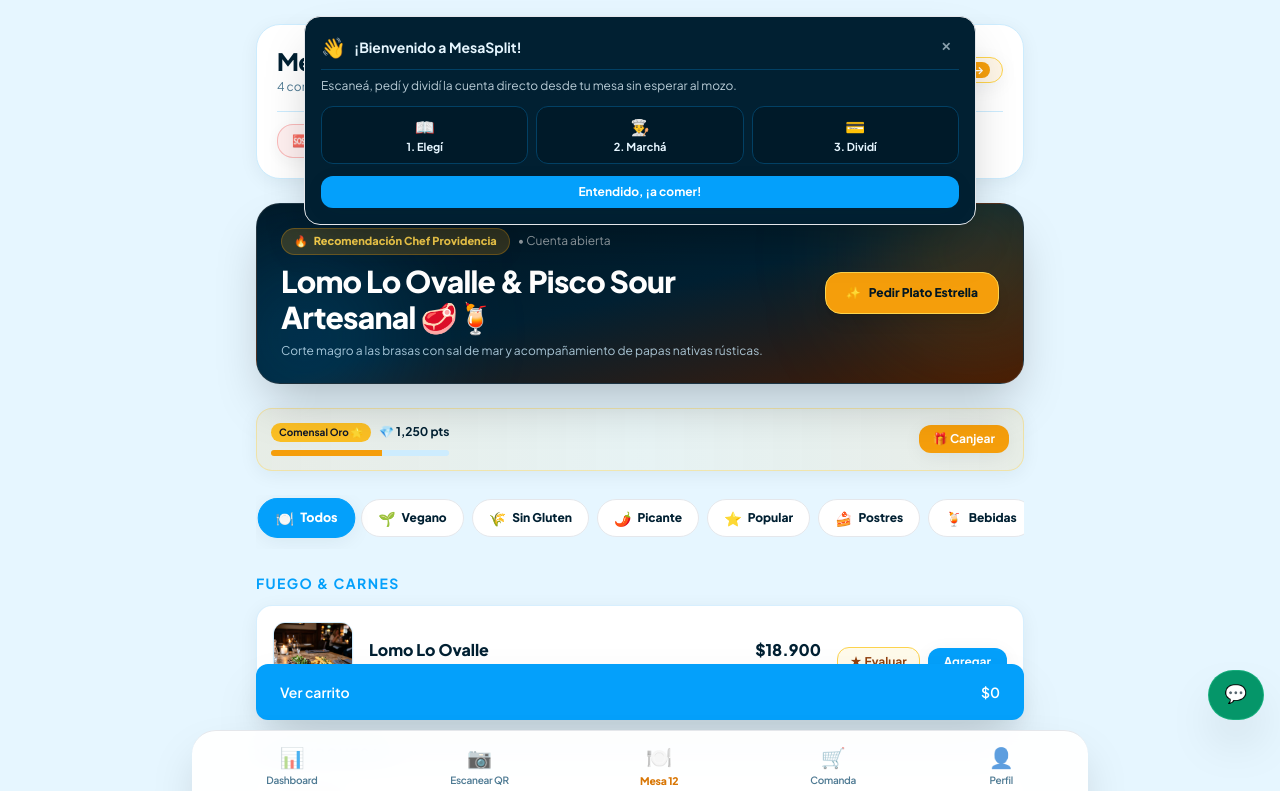
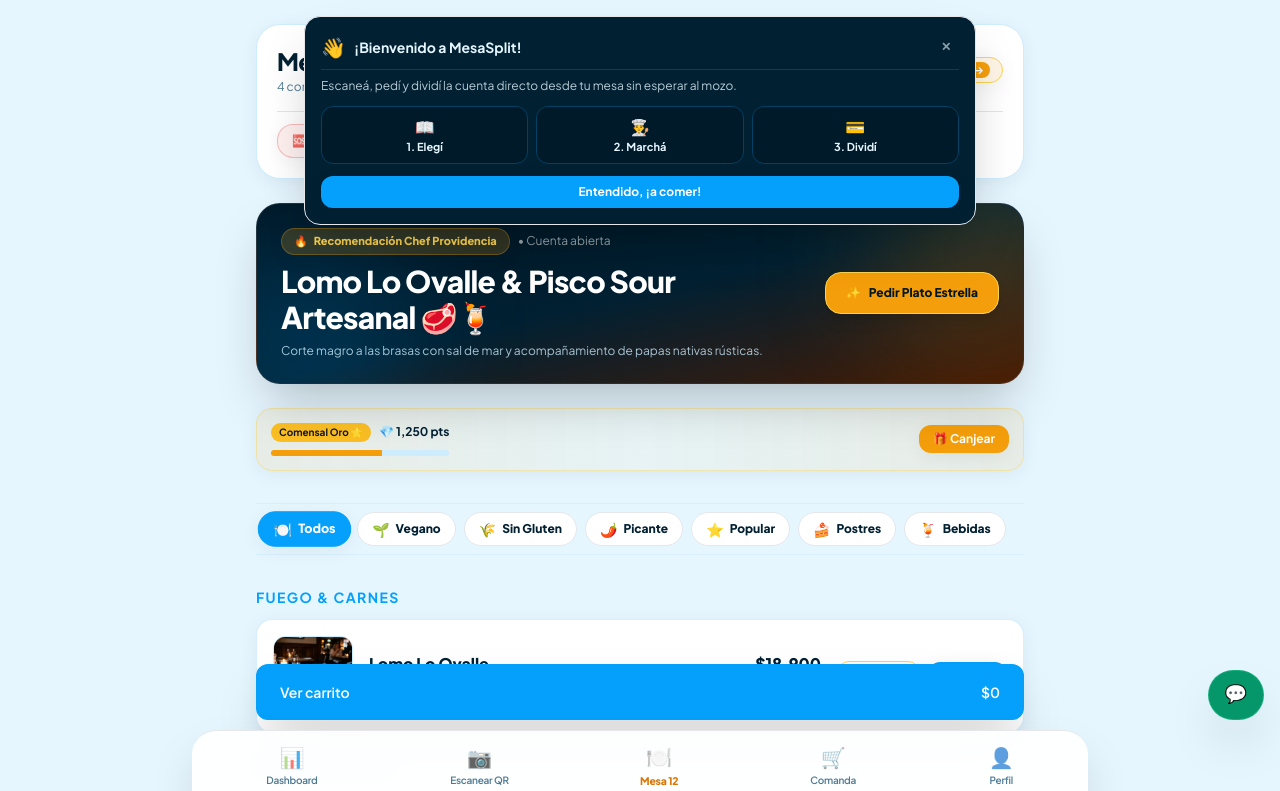
Before and after one commit to iacastillo90/mesasplit-demo-front, a React (Vite) app: page /cliente in a window 1280 px wide. Shown: the top 791 px of the page. Built offline with nearby package versions, Linux system fonts and the light colour scheme.

Commit message:
feat: organizar filtros de dieta en 3 hileras multitasa visibles para movil sin scroll lateral
Se modifica el contenedor de MenuFilterPills.jsx con flex flex-wrap gap-2 para mostrar los 7 botones de filtro en hileras organizadas sin scroll horizontal.

```diff
--- a/src/features/ClientView/components/MenuFilterPills.jsx
+++ b/src/features/ClientView/components/MenuFilterPills.jsx
@@ -1,5 +1,6 @@
 // src/features/ClientView/components/MenuFilterPills.jsx — componente de filtros rápidos por dieta en la carta digital del cliente
 // Permite filtrar instantáneamente los platos según preferencias nutricionales (Vegano, Sin Gluten, Picante, Populares).
+// Organizado en hileras visibles multitasa en móviles para eliminar el scroll lateral.
 // Cumple con las reglas obligatorias de AGENTS.md (comentarios por cada línea en español).
 
 // Opciones de filtros dietéticos y de popularidad.
@@ -15,8 +16,8 @@
 
 export default function MenuFilterPills({ activeFilter = 'all', onSelectFilter }) {
   return (
-    // Contenedor scrollable horizontal responsivo sin recortes de texto ni desbordes en dispositivos móviles.
-    <div className="flex items-center gap-2 overflow-x-auto pb-3 pt-1 scrollbar-none whitespace-nowrap px-1 pr-10 w-full min-w-0 touch-pan-x shrink-0">
+    // Contenedor responsivo en hileras multitasa (flex flex-wrap): 100% visible en móvil sin necesidad de scroll lateral.
+    <div className="flex flex-wrap items-center gap-2 py-2 px-1 w-full max-w-full justify-start border-y border-brand-100/60 my-2">
       {DIET_FILTERS.map((f) => {
         const isActive = activeFilter === f.id;
         return (
@@ -24,7 +25,7 @@
             key={f.id}
             type="button"
             onClick={() => onSelectFilter(f.id)}
-            className={`inline-flex items-center gap-1.5 rounded-full px-4 py-2 text-xs font-extrabold whitespace-nowrap shrink-0 transition-all duration-200 active:scale-95 border cursor-pointer select-none min-w-fit ${
+            className={`inline-flex items-center justify-center gap-1.5 rounded-full px-3.5 py-1.5 text-xs font-extrabold whitespace-nowrap transition-all duration-200 active:scale-95 border cursor-pointer select-none ${
               isActive
                 ? 'bg-brand-500 text-white border-brand-500 shadow-soft scale-105'
                 : 'bg-white text-brand-900 border-brand-200 hover:bg-brand-50 hover:border-brand-300'
```
